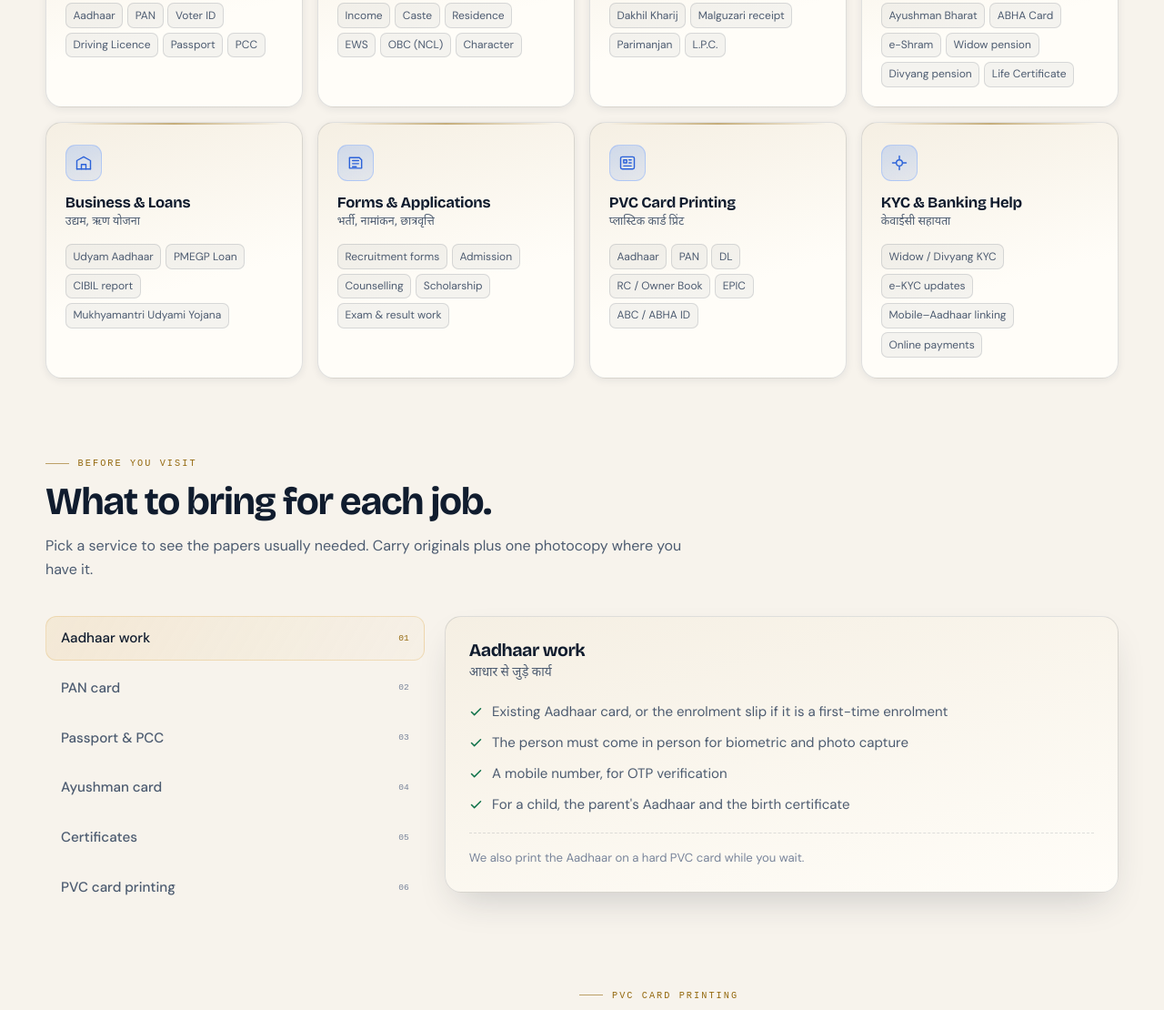
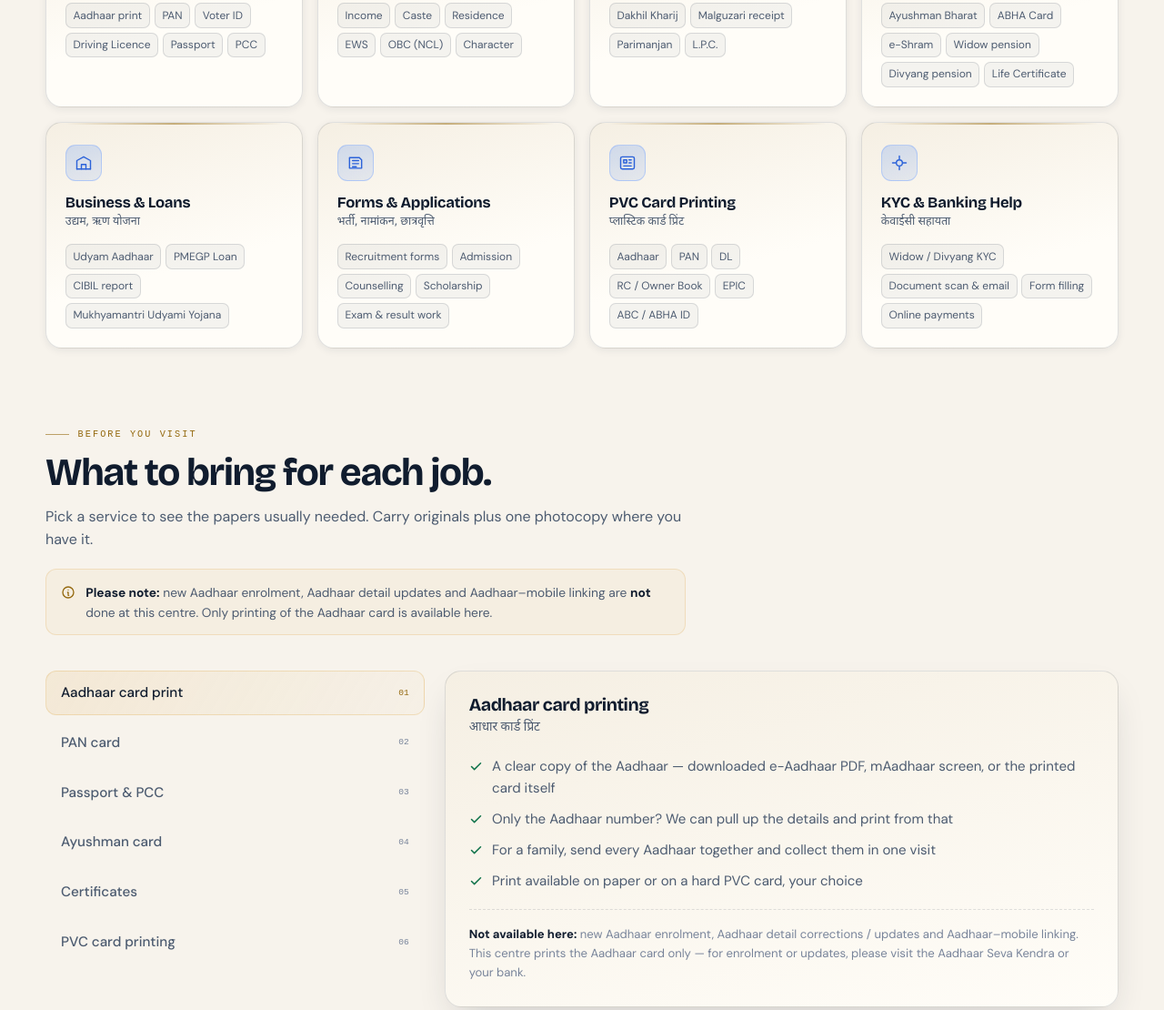
Before and after one commit to ShresthaXcoder/niteshcyberwork, a plain HTML site: page index.html in a window 1280 px wide. Shown: the part 1255-2365 px from the top of the page at 91% size. Drawn offline with nearby package versions, Linux system fonts and the light colour scheme; a web font is replaced by a local one.

Commit message:
Clarify Aadhaar: printing only — no new enrolment, updates or mobile linking

```diff
--- a/index.html
+++ b/index.html
@@ -3,8 +3,8 @@
 <head>
 <meta charset="UTF-8">
 <meta name="viewport" content="width=device-width, initial-scale=1.0">
-<title>Nitesh Cyber — CSC Centre, Darbhanga | Aadhaar, PAN, Passport, Ayushman &amp; PVC Cards</title>
-<meta name="description" content="Nitesh Cyber, CSC e-Governance centre near C.M. Science College, Lalbag, Darbhanga. Aadhaar, PAN, Passport, PCC, Ayushman Card, income/caste/residence certificates, land records, pension KYC and PVC card printing. Call 78703 00293.">
+<title>Nitesh Cyber — CSC Centre, Darbhanga | Aadhaar Card Printing, PAN, Passport, Ayushman &amp; PVC Cards</title>
+<meta name="description" content="Nitesh Cyber, CSC e-Governance centre near C.M. Science College, Lalbag, Darbhanga. Aadhaar card printing, PAN, Passport, PCC, Ayushman Card, income/caste/residence certificates, land records, pension KYC and PVC card printing. Call 78703 00293.">
 <meta name="theme-color" content="#060b14">
 <meta property="og:title" content="Nitesh Cyber — One stop shop for online work, Darbhanga">
 <meta property="og:description" content="CSC e-Governance services, government forms and PVC card printing in Lalbag, Darbhanga. 4.5★ on Google. Call 78703 00293.">
@@ -18,7 +18,7 @@
   "@context":"https://schema.org",
   "@type":"LocalBusiness",
   "name":"Nitesh Cyber",
-  "description":"CSC e-Governance centre offering Aadhaar, PAN, passport, certificates, pension, land records and PVC card printing services in Darbhanga, Bihar.",
+  "description":"CSC e-Governance centre offering Aadhaar card printing, PAN, passport, certificates, pension, land records and PVC card printing services in Darbhanga, Bihar.",
   "telephone":"+91-78703-00293",
   "email":"nitdbg@gmail.com",
   "address":{"@type":"PostalAddress","streetAddress":"C/o Naveen Electronics, opposite Nerolac Paints, near C.M. Science College, Lalbag","addressLocality":"Darbhanga","addressRegion":"Bihar","postalCode":"846004","addressCountry":"IN"},
@@ -398,6 +398,14 @@
     font-size:.82rem;color:var(--text-faint);
   }
   [hidden]{display:none!important}
+  .notice{
+    display:flex;gap:.7rem;align-items:flex-start;margin-top:1.2rem;max-width:46rem;
+    padding:.85rem 1rem;border-radius:12px;font-size:.86rem;color:var(--text-dim);
+    background:rgba(226,180,99,.08);border:1px solid rgba(226,180,99,.3);
+  }
+  .notice svg{width:16px;height:16px;flex:none;margin-top:.2rem;color:var(--gold)}
+  .notice b{color:var(--text);font-weight:600}
+  .docs__note b{color:var(--text);font-weight:600}
 
   /* ---------- PVC showcase ---------- */
   .pvc{display:grid;grid-template-columns:.95fr 1.05fr;gap:3.2rem;align-items:center}
@@ -640,7 +648,7 @@
       <div>
         <span class="eyebrow"><span class="dot"></span>CSC e-Governance · Lalbag, Darbhanga</span>
         <h1 class="hero__title">One stop shop<br>for <em>online work.</em></h1>
-        <p class="hero__sub">Aadhaar, PAN, Passport, PCC, Ayushman Card, certificates, pension KYC, admissions and recruitment forms — all handled at one trusted counter near C.M. Science College.</p>
+        <p class="hero__sub">Aadhaar card printing, PAN, Passport, PCC, Ayushman Card, certificates, pension KYC, admissions and recruitment forms — all handled at one trusted counter near C.M. Science College.</p>
         <p class="hero__hi hi">सभी सरकारी व निजी ऑनलाइन कार्य — एक ही जगह, सही सलाह के साथ।</p>
         <div class="hero__cta">
           <a class="btn btn--gold" href="tel:+917870300293">
@@ -773,7 +781,7 @@
           <div class="svc__ico"><svg viewBox="0 0 24 24" fill="none" stroke="currentColor" stroke-width="1.7" stroke-linecap="round" stroke-linejoin="round"><rect x="3" y="5" width="18" height="14" rx="2"/><circle cx="9" cy="11" r="2.2"/><path d="M5.5 16.5a4 4 0 0 1 7 0M15 10h4M15 13.5h3"/></svg></div>
           <h3>Identity &amp; Documents</h3>
           <div class="svc__hi">पहचान पत्र</div>
-          <ul><li>Aadhaar</li><li>PAN</li><li>Voter ID</li><li>Driving Licence</li><li>Passport</li><li>PCC</li></ul>
+          <ul><li>Aadhaar print</li><li>PAN</li><li>Voter ID</li><li>Driving Licence</li><li>Passport</li><li>PCC</li></ul>
         </article>
 
         <article class="svc tilt rv">
@@ -822,7 +830,7 @@
           <div class="svc__ico"><svg viewBox="0 0 24 24" fill="none" stroke="currentColor" stroke-width="1.7" stroke-linecap="round" stroke-linejoin="round"><path d="M12 3v4M12 17v4M3 12h4M17 12h4"/><circle cx="12" cy="12" r="4"/></svg></div>
           <h3>KYC &amp; Banking Help</h3>
           <div class="svc__hi">केवाईसी सहायता</div>
-          <ul><li>Widow / Divyang KYC</li><li>e-KYC updates</li><li>Mobile–Aadhaar linking</li><li>Online payments</li></ul>
+          <ul><li>Widow / Divyang KYC</li><li>Document scan &amp; email</li><li>Form filling</li><li>Online payments</li></ul>
         </article>
       </div>
     </div>
@@ -834,11 +842,12 @@
         <div class="sec__label">Before you visit</div>
         <h2 class="sec__title">What to bring for each job.</h2>
         <p class="sec__desc">Pick a service to see the papers usually needed. Carry originals plus one photocopy where you have it.</p>
+        <p class="notice"><svg viewBox="0 0 24 24" fill="none" stroke="currentColor" stroke-width="2" stroke-linecap="round" stroke-linejoin="round" aria-hidden="true"><circle cx="12" cy="12" r="9"/><path d="M12 8h.01M11 12h1v5h1"/></svg><span><b>Please note:</b> new Aadhaar enrolment, Aadhaar detail updates and Aadhaar–mobile linking are <b>not</b> done at this centre. Only printing of the Aadhaar card is available here.</span></p>
       </div>
 
       <div class="docs rv">
         <div class="docs__tabs" role="tablist" aria-label="Choose a service">
-          <button class="docs__tab" role="tab" aria-selected="true" aria-controls="d1" id="t1">Aadhaar work <span>01</span></button>
+          <button class="docs__tab" role="tab" aria-selected="true" aria-controls="d1" id="t1">Aadhaar card print <span>01</span></button>
           <button class="docs__tab" role="tab" aria-selected="false" aria-controls="d2" id="t2">PAN card <span>02</span></button>
           <button class="docs__tab" role="tab" aria-selected="false" aria-controls="d3" id="t3">Passport &amp; PCC <span>03</span></button>
           <button class="docs__tab" role="tab" aria-selected="false" aria-controls="d4" id="t4">Ayushman card <span>04</span></button>
@@ -848,15 +857,15 @@
 
         <div class="docs__panel">
           <div id="d1" role="tabpanel" aria-labelledby="t1" tabindex="0">
-            <h3>Aadhaar work</h3>
-            <div class="hi">आधार से जुड़े कार्य</div>
+            <h3>Aadhaar card printing</h3>
+            <div class="hi">आधार कार्ड प्रिंट</div>
             <ul class="docs__list">
-              <li><svg viewBox="0 0 24 24" fill="none" stroke="currentColor" stroke-width="2.4" stroke-linecap="round" stroke-linejoin="round"><path d="m4 12 5 5L20 6"/></svg>Existing Aadhaar card, or the enrolment slip if it is a first-time enrolment</li>
-              <li><svg viewBox="0 0 24 24" fill="none" stroke="currentColor" stroke-width="2.4" stroke-linecap="round" stroke-linejoin="round"><path d="m4 12 5 5L20 6"/></svg>The person must come in person for biometric and photo capture</li>
-              <li><svg viewBox="0 0 24 24" fill="none" stroke="currentColor" stroke-width="2.4" stroke-linecap="round" stroke-linejoin="round"><path d="m4 12 5 5L20 6"/></svg>A mobile number, for OTP verification</li>
-              <li><svg viewBox="0 0 24 24" fill="none" stroke="currentColor" stroke-width="2.4" stroke-linecap="round" stroke-linejoin="round"><path d="m4 12 5 5L20 6"/></svg>For a child, the parent's Aadhaar and the birth certificate</li>
+              <li><svg viewBox="0 0 24 24" fill="none" stroke="currentColor" stroke-width="2.4" stroke-linecap="round" stroke-linejoin="round"><path d="m4 12 5 5L20 6"/></svg>A clear copy of the Aadhaar — downloaded e-Aadhaar PDF, mAadhaar screen, or the printed card itself</li>
+              <li><svg viewBox="0 0 24 24" fill="none" stroke="currentColor" stroke-width="2.4" stroke-linecap="round" stroke-linejoin="round"><path d="m4 12 5 5L20 6"/></svg>Only the Aadhaar number? We can pull up the details and print from that</li>
+              <li><svg viewBox="0 0 24 24" fill="none" stroke="currentColor" stroke-width="2.4" stroke-linecap="round" stroke-linejoin="round"><path d="m4 12 5 5L20 6"/></svg>For a family, send every Aadhaar together and collect them in one visit</li>
+              <li><svg viewBox="0 0 24 24" fill="none" stroke="currentColor" stroke-width="2.4" stroke-linecap="round" stroke-linejoin="round"><path d="m4 12 5 5L20 6"/></svg>Print available on paper or on a hard PVC card, your choice</li>
             </ul>
-            <p class="docs__note">We also print the Aadhaar on a hard PVC card while you wait.</p>
+            <p class="docs__note"><b>Not available here:</b> new Aadhaar enrolment, Aadhaar detail corrections / updates and Aadhaar–mobile linking. This centre prints the Aadhaar card only — for enrolment or updates, please visit the Aadhaar Seva Kendra or your bank.</p>
           </div>
 
           <div id="d2" role="tabpanel" aria-labelledby="t2" tabindex="0" hidden>
@@ -1012,7 +1021,7 @@
       <div class="rv">
         <details class="q" open>
           <summary>Do I have to come in person?</summary>
-          <p>For anything with biometrics — Aadhaar enrolment or update, and most e-KYC — yes, the applicant has to be at the counter. For form filling, printing and submissions, a family member can bring the documents.</p>
+          <p>For Aadhaar printing, no — send the e-copy on WhatsApp and anyone can collect it. For work that needs the applicant's signature, photo or verification — PAN, certificates, pension, Ayushman — the applicant should come. Aadhaar enrolment and updates are not done here at all.</p>
         </details>
         <details class="q">
           <summary>How long does a certificate take?</summary>
```
